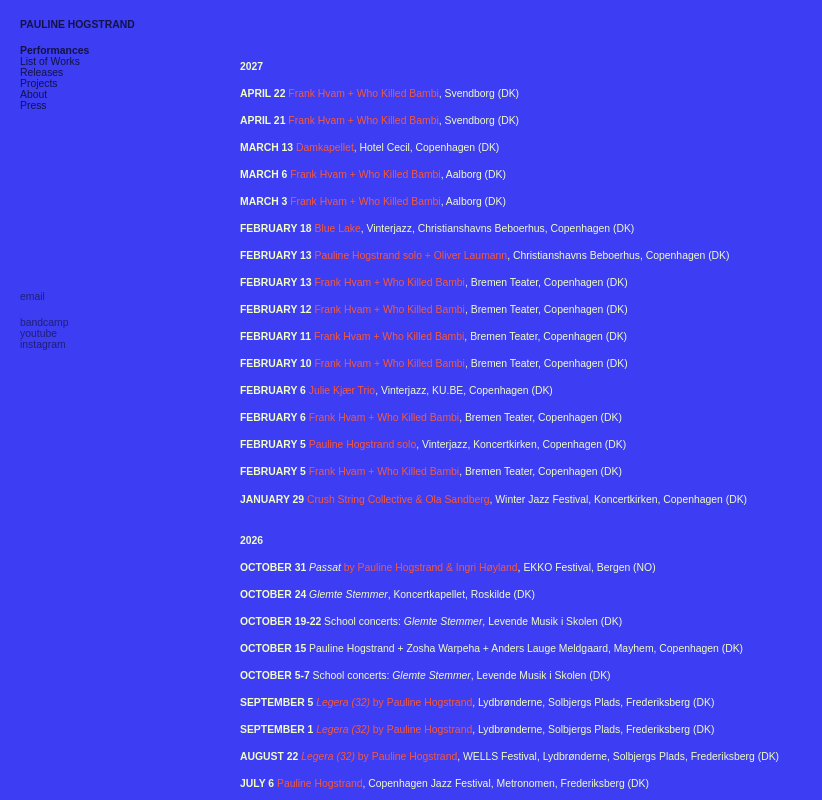
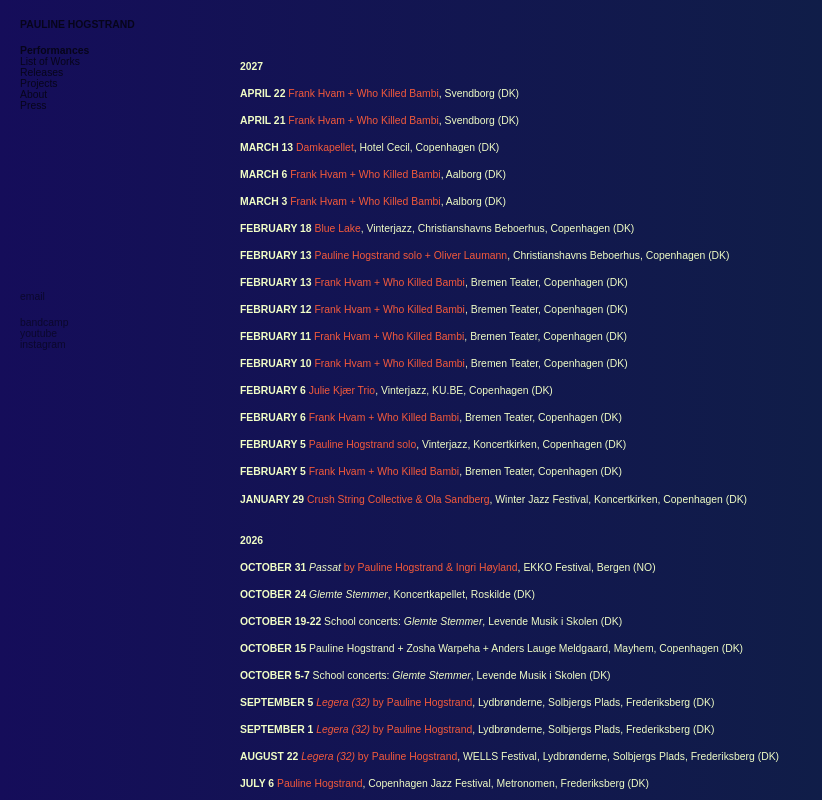
Before and after one commit to paulinehogstrand/artist-website, a plain HTML site: page live.html in a window 1280 px wide. Shown: the top 800 px of the page, without its empty margins (0-822 px from the left). Drawn offline with Linux system fonts and the light colour scheme.

Commit message:
live background

```diff
--- a/style.css
+++ b/style.css
@@ -421,11 +421,24 @@ body {
 }
 
 body.live-page {
-  background: #3d3df3 !important;
-  animation: none;
+  /* Change these four colour codes to customise the live-page gradient. */
+  --live-blue-1: hsl(235, 100%, 50%);
+  --live-blue-2: hsl(239, 100%, 39%);
+  --live-blue-green-1: #005010;
+  --live-blue-green-2: #150d5a;
+
+  background: linear-gradient(
+    270deg,
+    var(--live-blue-1),
+    var(--live-blue-2),
+    var(--live-blue-green-1),
+    var(--live-blue-green-2)
+  ) !important;
+  background-size: 800% 800% !important;
+  animation: gradientShift 90s ease infinite;
 }
 
 body.live-page .sidebar,
 body.live-page .content {
-  background-color: #3d3df3 !important;
+  background: transparent !important;
 }
```
